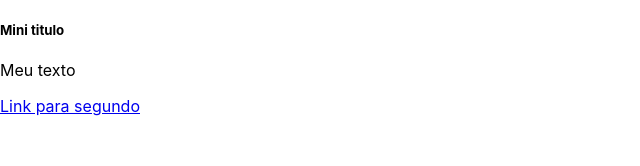
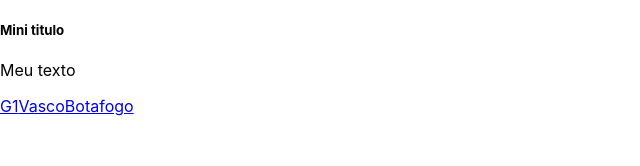
Before and after one commit to ThiagoBrandaorj/n2222222, a React (Create React App) app: page / in a window 1280 px wide. Shown: the top 166 px of the page, without its empty margins (0-640 px from the left). Built offline with nearby package versions, Linux system fonts and the light colour scheme.

Commit message:
link generico

```diff
--- /dev/null
+++ b/src/components/Linkgenerico.jsx
@@ -0,0 +1,5 @@
+const LinkGenerico = (props) => (
+    <a href ={props.endereco}>{props.texto}</a>
+)
+
+export default LinkGenerico;
--- a/src/pages/Primeiro.jsx
+++ b/src/pages/Primeiro.jsx
@@ -1,11 +1,28 @@
-import LinkSegundo from "../components/LinkSegundo";
+import LinkGenerico from "../components/Linkgenerico";
 
 const Primeiro = () => {
+
+    const dados  = [
+        ["https://g1.globo.com/" , "G1"],
+        ["https://vasco.com.br/", "Vasco"],
+        ["https://botafogo.com.br/", "Botafogo"]
+    ];
+
+    const links = dados.map((ele) => (
+        <LinkGenerico
+           key = {ele[1]}
+           texto= {ele[1]}
+           endereco= {ele[0]}
+         />
+    ))
+
+
+
     return (<div>
-        <h5>Mini titulo</h5>
-        <p>Meu texto</p>
-        <LinkSegundo/>
-        </div>);
+             <h5>Mini titulo</h5>
+             <p>Meu texto</p>
+             {links}
+            </div>);
 }
 
 export default Primeiro
```
